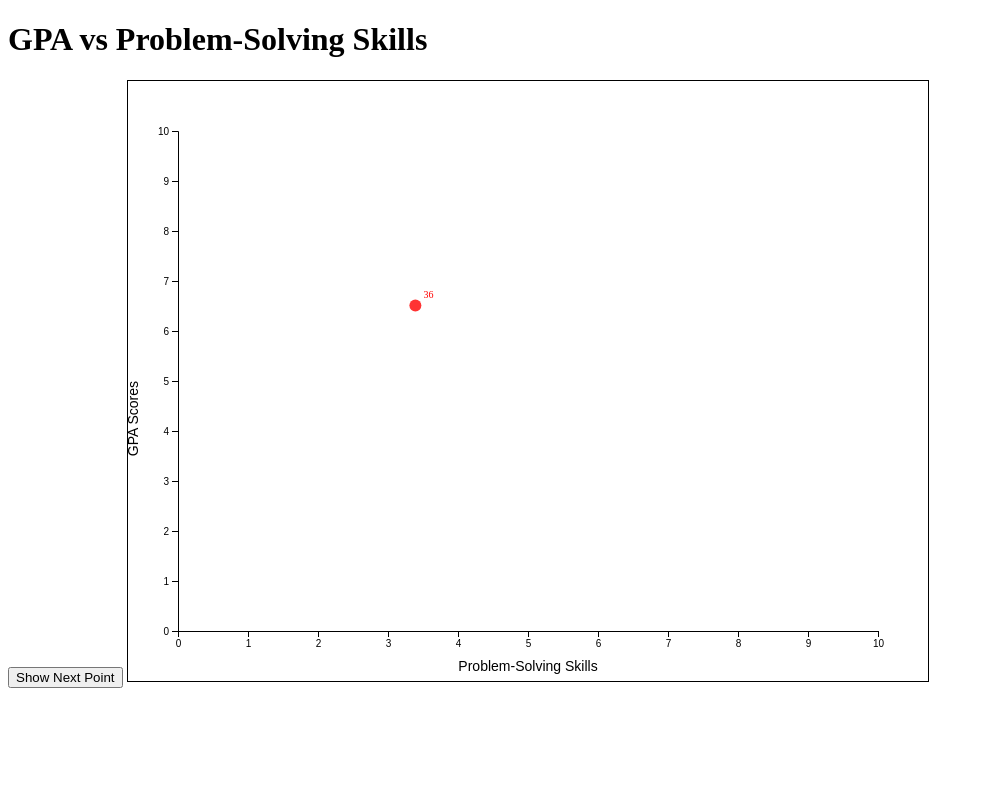
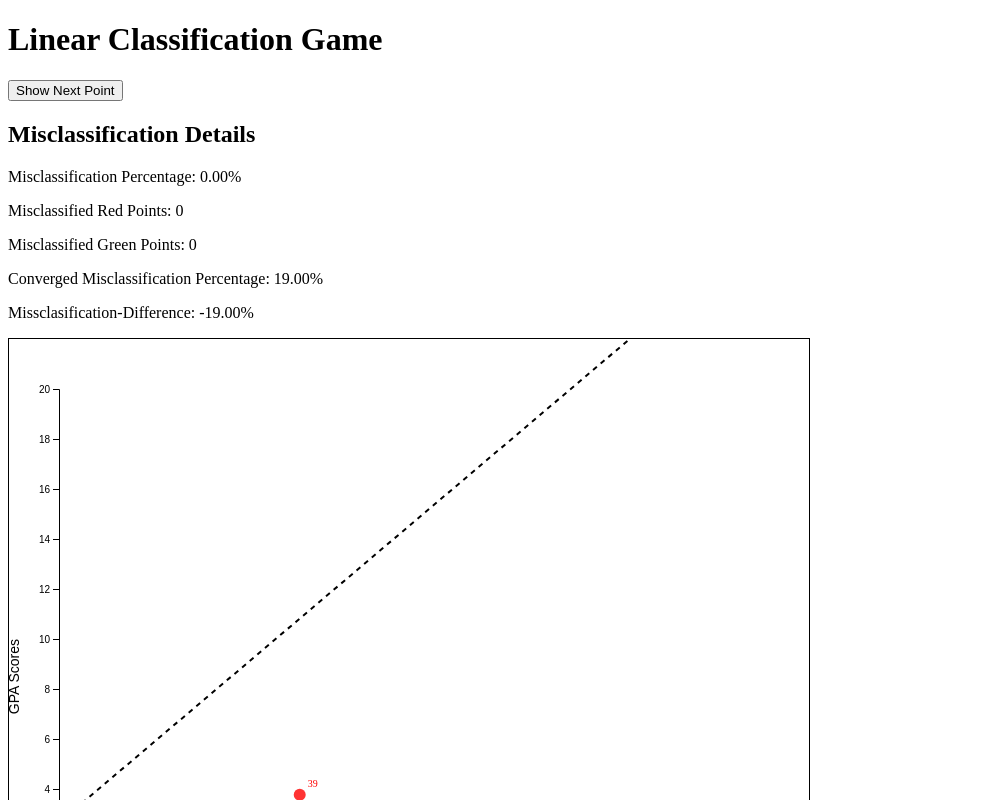
Before and after one commit to madhurthareja/gpa_vs_problem_solving, a plain HTML site: page index.html in a window 1280 px wide. Both pictures are taken after a click on the button "Show Next Point". Shown: the top 800 px of the page, without its empty margins (0-984 px from the left). Drawn offline with nearby package versions, Linux system fonts and the light colour scheme.

Commit message:
Update index.html

```diff
--- a/index.html
+++ b/index.html
@@ -3,40 +3,51 @@
 <head>
     <meta charset="UTF-8">
     <meta name="viewport" content="width=device-width, initial-scale=1.0">
-    <title>Graph with Flags</title>
+    <title>Linear Classification Game</title>
     <script src="https://d3js.org/d3.v7.min.js"></script>
 </head>
 <body>
-    <h1>GPA vs Problem-Solving Skills</h1>
+    <h1>Linear Classification Game</h1>
     <button id="next-point">Show Next Point</button>
+    <div id="error-display">
+        <h2>Misclassification Details</h2>
+        <p id="misclassification-percentage">Misclassification Percentage: 0.00%</p>
+        <p id="misclassified-red">Misclassified Red Points: 0</p>
+        <p id="misclassified-green">Misclassified Green Points: 0</p>
+        <p id="converged-percentage">Converged Misclassification Percentage: Calculating...</p>
+        <p id="missclasification-difference">Difference: 0.00%</p>
+    </div>
     <svg width="800" height="600" style="border: 1px solid black;"></svg>
 
     <script>
-        // Generate 100 random data points
+        // Randomize the slope and intercept of the decision boundary
+        const randomSlope = Math.random() * 2 + 0.5; // Random slope between 0.5 and 2.5
+        const randomIntercept = Math.random() * 5; // Random intercept between 0 and 5
+        const lineBoundary = (x) => randomSlope * x + randomIntercept;
+
+        // Generate random points with noise (misclassification probability)
         const points = [];
+        const misclassificationProbability = 0.2; // 20% chance of misclassification
+
         for (let i = 0; i < 100; i++) {
-            const problemSolving = Math.random() * 10; // x-axis: problem-solving skills
-            const gpa = Math.random() * 10; // y-axis: GPA score
+            const x = Math.random() * 10; // Problem-solving skills
+            const y = Math.random() * 20; // GPA score
 
-            // Classify the points
-            let color = "red"; // Default: red flag
-            if (problemSolving > 6 && gpa > 6) {
-                color = "green"; // Green flag for good skills and GPA
+            // Determine actual class based on the line
+            let color = "red"; // Default: below the line
+            if (y > lineBoundary(x)) {
+                color = "green"; // Above the line
             }
 
-            points.push({ x: problemSolving, y: gpa, label: `${i}`, color });
+            // Introduce misclassification based on probability
+            if (Math.random() < misclassificationProbability) {
+                color = color === "red" ? "green" : "red"; // Flip the class
+            }
+
+            points.push({ x, y, label: `${i}`, color });
         }
 
-        // Add intentional mixing
-        for (let i = 0; i < 10; i++) {
-            const problemSolving = Math.random() * 10;
-            const gpa = Math.random() * 10;
-            // Mix green and red classifications for overlap
-            const color = i % 2 === 0 ? "green" : "red";
-            points.push({ x: problemSolving, y: gpa, label: `${i}`, color });
-        }
-
-        // Shuffle points randomly
+        // Shuffle points for random display
         d3.shuffle(points);
 
         // Set up SVG
@@ -47,7 +58,7 @@
 
         // Scales for the graph
         const xScale = d3.scaleLinear().domain([0, 10]).range([margin, width - margin]);
-        const yScale = d3.scaleLinear().domain([0, 10]).range([height - margin, margin]);
+        const yScale = d3.scaleLinear().domain([0, 20]).range([height - margin, margin]);
 
         // Axes
         const xAxis = d3.axisBottom(xScale).ticks(10);
@@ -74,13 +85,66 @@
             .style("fill", "black")
             .attr("transform", "rotate(-90)");
 
-        // Counter for showing points
+        // Draw decision boundary
+        svg.append("line")
+            .attr("x1", xScale(0))
+            .attr("y1", yScale(lineBoundary(0)))
+            .attr("x2", xScale(10))
+            .attr("y2", yScale(lineBoundary(10)))
+            .attr("stroke", "black")
+            .attr("stroke-width", 2)
+            .attr("stroke-dasharray", "5,5");
+
+        // Initialize counters
         let currentIndex = 0;
+        let misclassifiedPoints = 0;
+        let misclassifiedRed = 0;
+        let misclassifiedGreen = 0;
+
+        // Calculate converged misclassification percentage
+        const calculateConvergedPercentage = () => {
+            let totalMisclassified = 0;
+            points.forEach(point => {
+                const isAboveLine = point.y > lineBoundary(point.x);
+                const isMisclassified = (isAboveLine && point.color !== "green") ||
+                                        (!isAboveLine && point.color !== "red");
+                if (isMisclassified) {
+                    totalMisclassified++;
+                }
+            });
+            return ((totalMisclassified / points.length) * 100).toFixed(2);
+        };
+        const convergedPercentage = calculateConvergedPercentage();
+        document.getElementById("converged-percentage").innerText = `Converged Misclassification Percentage: ${convergedPercentage}%`;
 
         // Add button functionality
         document.getElementById("next-point").addEventListener("click", () => {
             if (currentIndex < points.length) {
                 const point = points[currentIndex];
+
+                // Determine misclassification
+                const isAboveLine = point.y > lineBoundary(point.x);
+                const isMisclassified = (isAboveLine && point.color !== "green") ||
+                                        (!isAboveLine && point.color !== "red");
+
+                if (isMisclassified) {
+                    misclassifiedPoints++;
+                    if (point.color === "red") {
+                        misclassifiedRed++;
+                    } else {
+                        misclassifiedGreen++;
+                    }
+                }
+
+                // Update display
+                const misclassificationPercentage = ((misclassifiedPoints / (currentIndex + 1)) * 100).toFixed(2);
+                const absoluteError = (misclassificationPercentage - convergedPercentage).toFixed(2);
+                document.getElementById("misclassification-percentage").innerText = `Misclassification Percentage: ${misclassificationPercentage}%`;
+                document.getElementById("misclassified-red").innerText = `Misclassified Red Points: ${misclassifiedRed}`;
+                document.getElementById("misclassified-green").innerText = `Misclassified Green Points: ${misclassifiedGreen}`;
+                document.getElementById("missclasification-difference").innerText = `Missclasification-Difference: ${absoluteError}%`;
+
+                // Plot the point
                 svg.append("circle")
                     .attr("cx", xScale(point.x))
                     .attr("cy", yScale(point.y))
```
